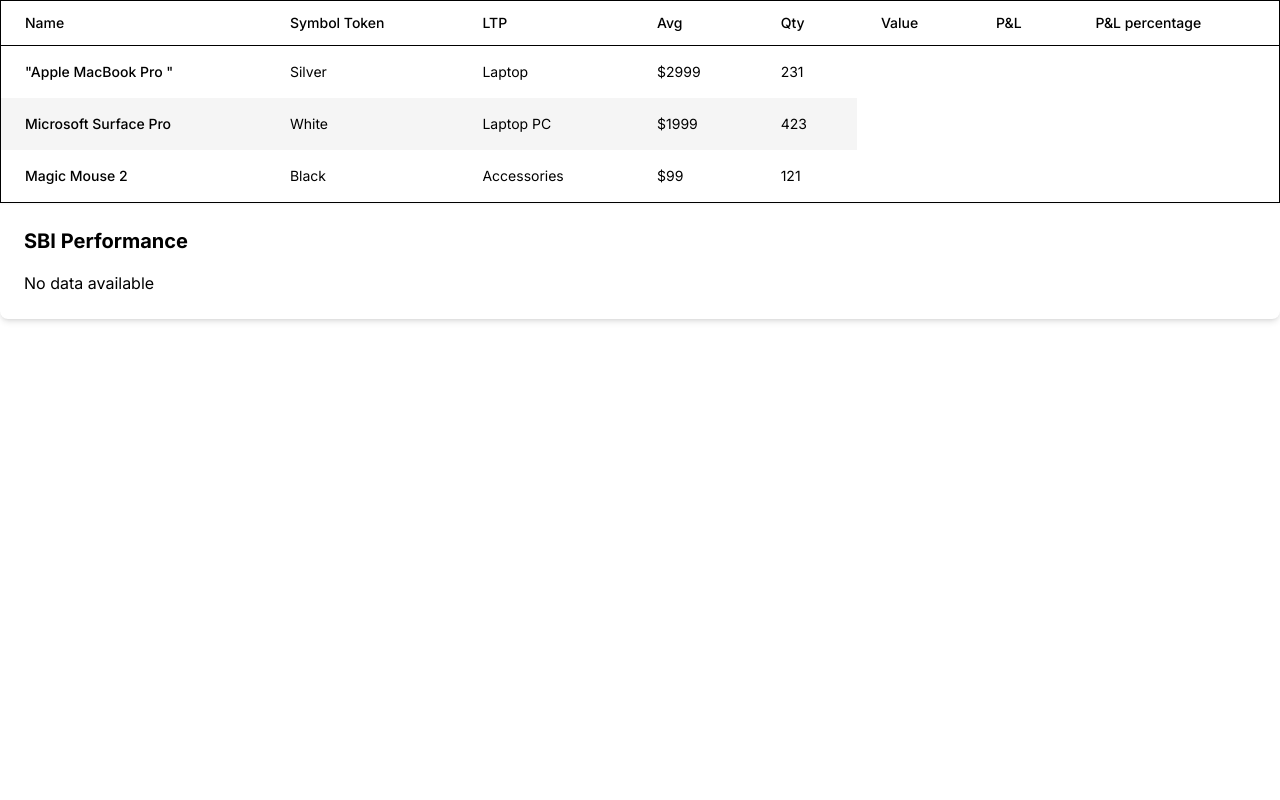
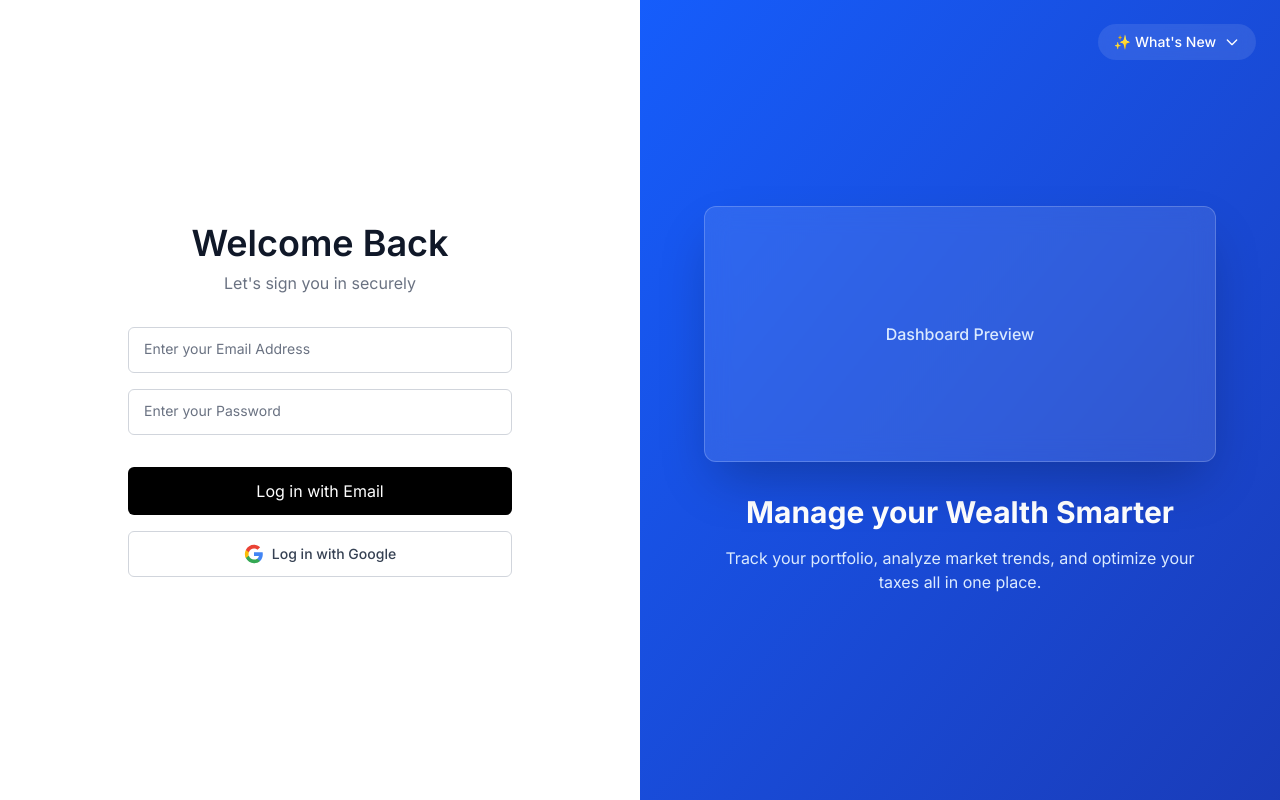
Before and after one commit to Malhar-git/asset-serve, a Next.js app in the folder frontend/: page / in a window 1280 px wide. Built offline with nearby package versions, Linux system fonts and the light colour scheme; no server answers.

Commit message:
add login screen split-layout, hero section and input components

```diff
--- a/frontend/app/UI-Components/button.tsx
+++ b/frontend/app/UI-Components/button.tsx
@@ -4,32 +4,33 @@
 const buttonVariants = cva(
   'button inline-flex',
   {
-    variants:{
-      variant:{
-        primary : 'button--primary bg-blue-700 text-amber-50 hover:bg-blue-800 focus:ring-blue-600',
+    variants: {
+      variant: {
+        primary: 'button--primary bg-blue-700 text-amber-50 hover:bg-blue-800 focus:ring-blue-600',
         secondary: 'button--secondary bg-gray-300 text-gray-800 hover:bg-gray-400 focus:ring-gray-200',
         buy: 'button--buy bg-green-700 text-white hover:bg-green-800 focus:ring-green-600',
         ghost: 'button--ghost text-blue-700 hover:bg-blue-600 focus:ring-blue-600',
         danger: 'button--danger bg-red-600 text-white hover:bg-red-600 focus: ring-red-500',
+        minimal: 'button--minimal bg-black text-white hover:bg-gray-900'
       },
-      size:{
+      size: {
         sm: 'button--sm text-sm px-3 py-1.5 rounded-sm',
         md: 'button--md text-md px-4 py-2 rounded-md',
         lg: 'button--lg text-lg px-6 py-3 rounded-lg',
         xl: 'button-xl text-xl px-8 py-4 rounded-xl',
       },
-      fullwidth:{
+      fullwidth: {
         true: 'button--full-width w-full',
       },
     },
-    defaultVariants:{
+    defaultVariants: {
       variant: 'primary',
       size: 'md',
     },
   }
 );
 
-export interface ButtonProps extends React.ButtonHTMLAttributes<HTMLButtonElement>, VariantProps<typeof buttonVariants>{
+export interface ButtonProps extends React.ButtonHTMLAttributes<HTMLButtonElement>, VariantProps<typeof buttonVariants> {
   leftIcon?: React.ReactNode;
   rightIcon?: React.ReactNode;
   isLoading?: boolean;
@@ -51,9 +52,9 @@
   },
     ref
   ) => {
-  return(
+    return (
       <button ref={ref}
-    className={buttonVariants({variant, size, fullwidth, className})}
+        className={buttonVariants({ variant, size, fullwidth, className })}
         disabled={disabled || isLoading}
         {...props}
       >
@@ -61,7 +62,7 @@
           <span className="button__spinner mr-2 h-4 w-4 animate-spin rounded-full border-2 border-current border-t-transparent"></span>
         )}
 
-    {!isLoading && leftIcon &&(
+        {!isLoading && leftIcon && (
           <span className="button__icon button__icon--left mr-2">{leftIcon}</span>
         )}
 
--- /dev/null
+++ b/frontend/app/components/login-page.tsx
@@ -0,0 +1,148 @@
+"use client"; // Required for the dropdown state
+
+import { useState } from "react";
+import { Button } from "../UI-Components/button";
+
+export default function LoginPage() {
+  const [isWhatsNewOpen, setIsWhatsNewOpen] = useState(false);
+
+  return (
+    <div className="login__page grid grid-cols-1 md:grid-cols-2 h-screen">
+
+      {/* --- LEFT SIDE: LOGIN FORM --- */}
+      <div className="login__form flex justify-center items-center bg-white p-8">
+        {/* Added w-full and max-w-md to control width properly */}
+        <div className="login__form--content w-full max-w-sm space-y-8">
+
+          <div className="text-center">
+            <h1 className="text-4xl font-semibold text-gray-900">Welcome Back</h1>
+            <p className="mt-2 text-base text-gray-500">Let&apos;s sign you in securely</p>
+          </div>
+
+          <div className="login__form--inputs space-y-4">
+
+            {/* Email Input Group */}
+            <div className="relative__input-email relative">
+              <input
+                type="text"
+                id="email"
+                placeholder="Enter Your Email Address"
+                className="peer block w-full rounded-md border border-gray-300 px-3 py-3 text-sm focus:border-blue-600 focus:outline-none focus:ring-1 focus:ring-blue-600 placeholder-transparent"
+              />
+              <label
+                htmlFor="email"
+                className="absolute left-3 top-[-8px] bg-white px-1 text-xs text-gray-500 transition-all
+                  peer-placeholder-shown:top-3 peer-placeholder-shown:text-sm
+                  peer-focus:top-[-8px] peer-focus:text-xs peer-focus:text-blue-600"
+              >
+                Enter your Email Address
+              </label>
+            </div>
+
+            {/* Password Input Group */}
+            <div className="relative__input-password relative">
+              <input
+                type="password"
+                id="password"
+                placeholder="Enter Your Password"
+                className="peer block w-full rounded-md border border-gray-300 px-3 py-3 text-sm focus:border-blue-600 focus:outline-none focus:ring-1 focus:ring-blue-600 placeholder-transparent"
+              />
+              <label
+                htmlFor="password"
+                className="absolute left-3 top-[-8px] bg-white px-1 text-xs text-gray-500 transition-all
+                  peer-placeholder-shown:top-3 peer-placeholder-shown:text-sm
+                  peer-focus:top-[-8px] peer-focus:text-xs peer-focus:text-blue-600"
+              >
+                Enter your Password
+              </label>
+            </div>
+          </div>
+
+          {/* Buttons Container */}
+          <div className="login__form--actions flex flex-col space-y-4">
+            {/* Primary Button */}
+            <Button variant="minimal" className="w-full py-3 justify-center items-center">
+              Log in with Email
+            </Button>
+
+            {/* Google Button */}
+            <button className="flex w-full items-center justify-center gap-2 rounded-md border border-gray-300 bg-white py-3 text-sm font-medium text-gray-700 hover:bg-gray-50 transition-colors">
+              <svg className="h-5 w-5" viewBox="0 0 24 24">
+                <path
+                  d="M22.56 12.25c0-.78-.07-1.53-.2-2.25H12v4.26h5.92c-.26 1.37-1.04 2.53-2.21 3.31v2.77h3.57c2.08-1.92 3.28-4.74 3.28-8.09z"
+                  fill="#4285F4"
+                />
+                <path
+                  d="M12 23c2.97 0 5.46-.98 7.28-2.66l-3.57-2.77c-.98.66-2.23 1.06-3.71 1.06-2.86 0-5.29-1.93-6.16-4.53H2.18v2.84C3.99 20.53 7.7 23 12 23z"
+                  fill="#34A853"
+                />
+                <path
+                  d="M5.84 14.09c-.22-.66-.35-1.36-.35-2.09s.13-1.43.35-2.09V7.07H2.18C1.43 8.55 1 10.22 1 12s.43 3.45 1.18 4.93l2.85-2.26-1.19-.58z"
+                  fill="#FBBC05"
+                />
+                <path
+                  d="M12 5.38c1.62 0 3.06.56 4.21 1.64l3.15-3.15C17.45 2.09 14.97 1 12 1 7.7 1 3.99 3.47 2.18 7.07l3.66 2.84c.87-2.6 3.3-4.53 6.16-4.53z"
+                  fill="#EA4335"
+                />
+              </svg>
+              Log in with Google
+            </button>
+          </div>
+        </div>
+      </div>
+
+      {/* --- RIGHT SIDE: HERO SECTION --- */}
+      <div className="relative hidden md:flex flex-col justify-center items-center bg-gradient-to-br from-blue-600 to-blue-800 p-12 text-white">
+
+        {/* "What's New" Dropdown (Top Right) */}
+        <div className="absolute top-6 right-6">
+          <button
+            onClick={() => setIsWhatsNewOpen(!isWhatsNewOpen)}
+            className="flex items-center gap-2 rounded-full bg-white/10 px-4 py-2 text-sm font-medium hover:bg-white/20 transition-all backdrop-blur-sm"
+          >
+            ✨ What&apos;s New
+            <svg
+              className={`h-4 w-4 transition-transform ${isWhatsNewOpen ? 'rotate-180' : ''}`}
+              fill="none" viewBox="0 0 24 24" stroke="currentColor"
+            >
+              <path strokeLinecap="round" strokeLinejoin="round" strokeWidth={2} d="M19 9l-7 7-7-7" />
+            </svg>
+          </button>
+
+          {/* Dropdown Content */}
+          {isWhatsNewOpen && (
+            <div className="absolute right-0 mt-2 w-64 origin-top-right rounded-md bg-white p-4 shadow-lg text-gray-800 animate-in fade-in slide-in-from-top-2">
+              <h3 className="font-bold text-sm mb-2 text-blue-600">Latest Updates</h3>
+              <ul className="space-y-2 text-sm">
+                <li className="flex items-start gap-2">
+                  <span className="mt-1 block h-1.5 w-1.5 rounded-full bg-green-500"></span>
+                  <span>Tax Harvesting is live!</span>
+                </li>
+                <li className="flex items-start gap-2">
+                  <span className="mt-1 block h-1.5 w-1.5 rounded-full bg-green-500"></span>
+                  <span>New Area Charts for Portfolio</span>
+                </li>
+                <li className="flex items-start gap-2">
+                  <span className="mt-1 block h-1.5 w-1.5 rounded-full bg-green-500"></span>
+                  <span>Dark Mode (Coming Soon)</span>
+                </li>
+              </ul>
+            </div>
+          )}
+        </div>
+
+        {/* Hero Content Placeholder */}
+        <div className="text-center space-y-4 max-w-lg">
+          <div className="h-64 w-full bg-white/10 rounded-xl backdrop-blur-md border border-white/20 flex items-center justify-center mb-8 shadow-2xl">
+            <span className="text-blue-100 font-medium">Dashboard Preview</span>
+          </div>
+          <h2 className="text-3xl font-bold">Manage your Wealth Smarter</h2>
+          <p className="text-blue-100">
+            Track your portfolio, analyze market trends, and optimize your taxes all in one place.
+          </p>
+        </div>
+
+      </div>
+    </div>
+  );
+}
--- a/frontend/app/page.tsx
+++ b/frontend/app/page.tsx
@@ -1,13 +1,13 @@
 import Image from "next/image";
 import PortfolioTables from "./UI-Components/portfolio-table";
 import Chart from "./UI-Components/chart";
+import LoginPage from "./components/login-page";
 
 export default function Home() {
   return (
     <div className="mainPage">
       <main>
-       <PortfolioTables/>
-       <Chart />
+        <LoginPage/>
       </main>
     </div>
   );
```
Lines whose indentation alone changed are shown as unchanged.
